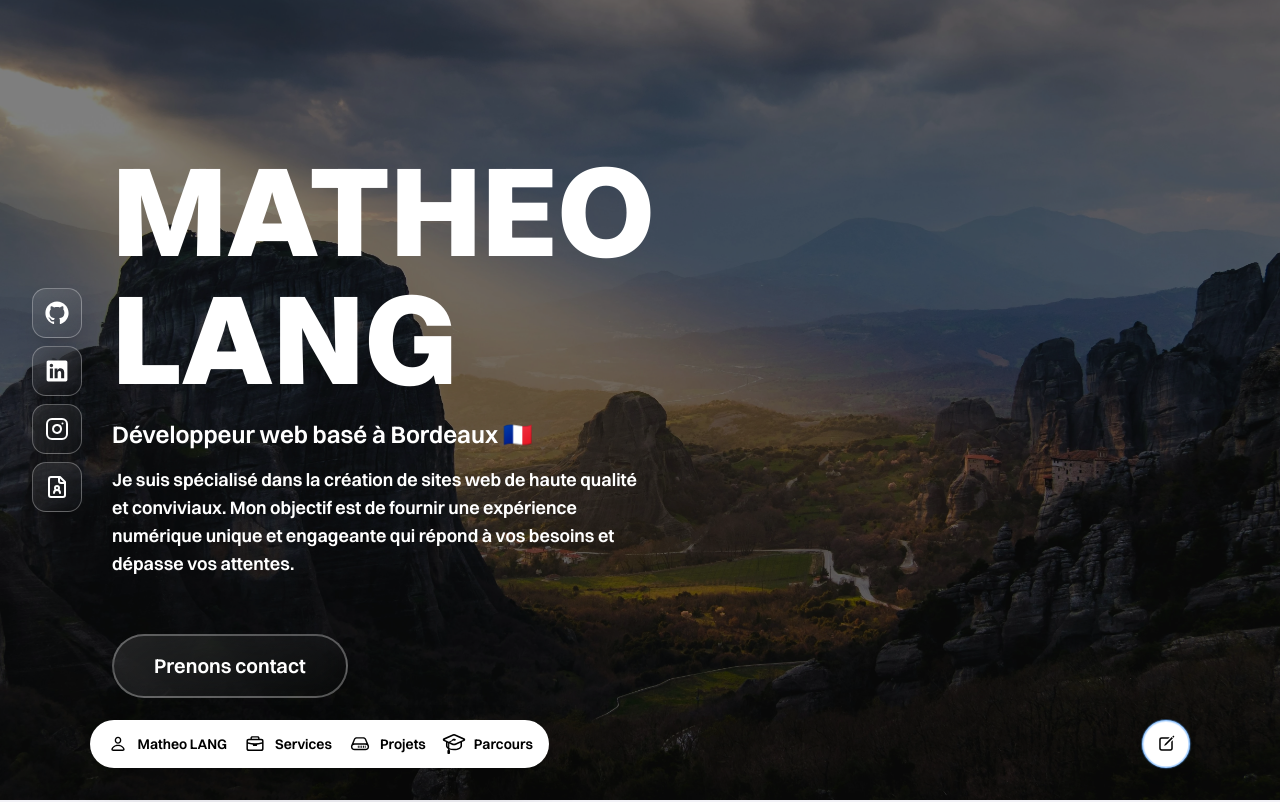
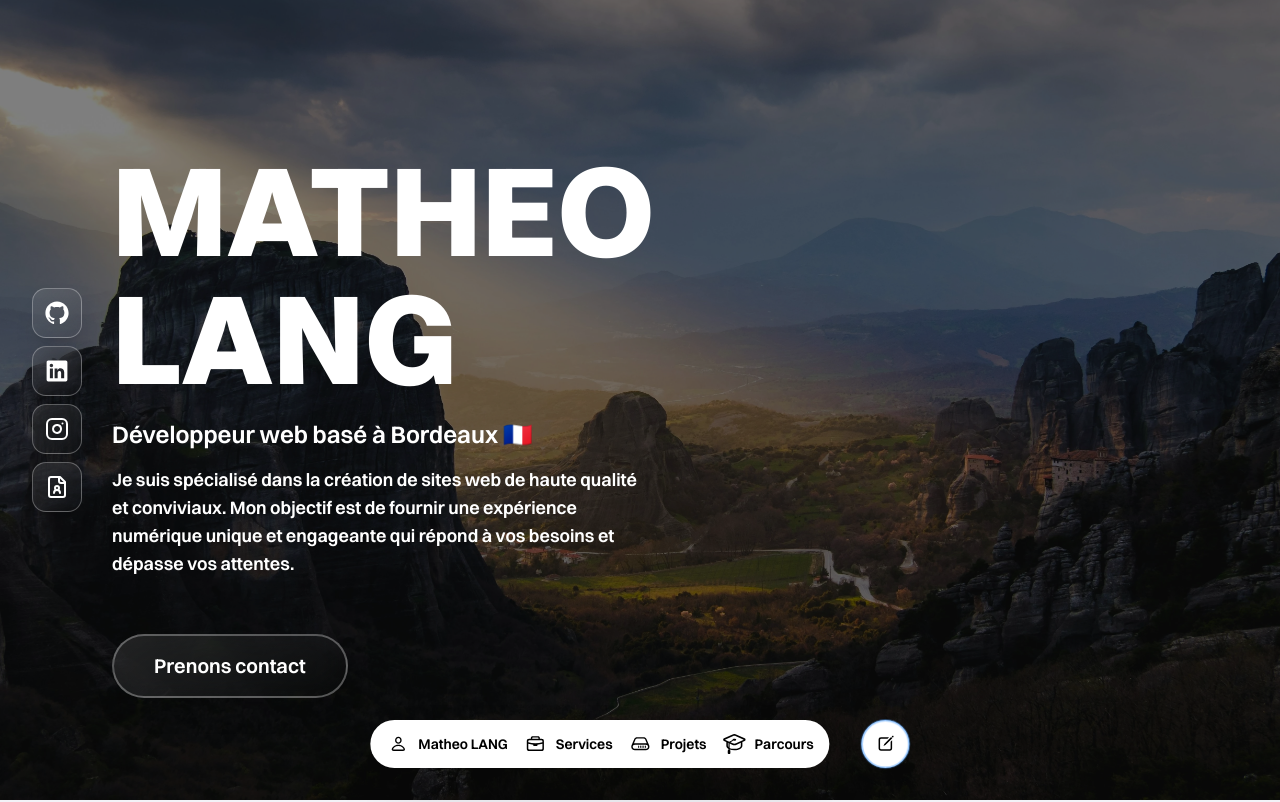
Before and after one commit to Matsuel/portfolio, a Next.js app: page / in a window 1280 px wide. Shown: the top 802 px of the page. Built offline with nearby package versions, Linux system fonts and the light colour scheme.

Commit message:
fix: supprimer le bouton de contact du composant Navbar et ajuster le Footer

```diff
--- a/src/app/page.tsx
+++ b/src/app/page.tsx
@@ -2,7 +2,7 @@ import Background from "@/components/Background";
 import Footer from "@/components/Footer";
 import Hero from "@/components/Hero";
 import Loader from "@/components/Loader";
-import Navbar, { ContactButton } from "@/components/Navbar";
+import Navbar from "@/components/Navbar";
 import Parcours from "@/components/Parcours";
 import Services from "@/components/Services";
 
@@ -11,7 +11,6 @@ export default function Home() {
     <div className="w-full min-h-screen h-auto flex flex-col items-center">
       <Background />
       <Navbar />
-      <ContactButton />
       <Loader />
       <Hero />
       <Services />
--- a/src/components/Footer.tsx
+++ b/src/components/Footer.tsx
@@ -4,7 +4,7 @@ import { mail } from '../../constants/navbar'
 
 const Footer = () => {
     return (
-        <footer className='w-full h-auto flex flex-col items-center justify-center text-text p-4 md:gap-2 gap-6'>
+        <footer className='w-full h-auto flex flex-col items-center justify-center text-text p-4 md:gap-2 gap-6 pb-24'>
 
             <div className='flex flex-col items-center gap-2'>
                 <h2 className='text-4xl font-bold'>Contactez moi</h2>
--- a/src/components/Navbar.tsx
+++ b/src/components/Navbar.tsx
@@ -4,7 +4,8 @@ import { contactSection, mail, navbarLinks } from "../../constants/navbar"
 
 const Navbar = () => {
     return (
-        <nav className='fixed bottom-8 left-[7%] z-50 w-auto h-auto p-3 px-4 rounded-full bg-white shadow-2xl flex flex-row gap-4'>
+        <div className="fixed bottom-8 left-1/2 -translate-x-1/2 z-50 w-auto h-auto flex flex-row gap-8">
+            <nav className=' z-50 w-auto h-auto p-3 px-4 rounded-full bg-white shadow-2xl flex flex-row gap-4'>
                 {navbarLinks.map((link) => (
                     <NavbarLink
                         key={link.sectionId}
@@ -12,6 +13,8 @@ const Navbar = () => {
                     />
                 ))}
             </nav>
+            <ContactButton />
+        </div>
     )
 }
 
@@ -21,7 +24,7 @@ export const ContactButton = () => {
     return (
         <Link
             href={`mailto:${mail}`}
-            className='fixed bottom-8 right-[7%] z-50 w-auto h-auto p-3 rounded-full bg-white text-foreground-inverted shadow-xl flex items-center justify-center overflow-visible tooltip'
+            className='relative z-50 w-auto h-auto p-3 rounded-full bg-white text-foreground-inverted shadow-xl flex items-center justify-center overflow-visible tooltip'
         >
             <span className="wave absolute inset-0 rounded-full border-2 border-blue-400 animate-wave pointer-events-none" />
             <span className="wave absolute inset-0 rounded-full border-2 border-blue-400 animate-wave2 pointer-events-none" />
```
Lines whose indentation alone changed are shown as unchanged.
